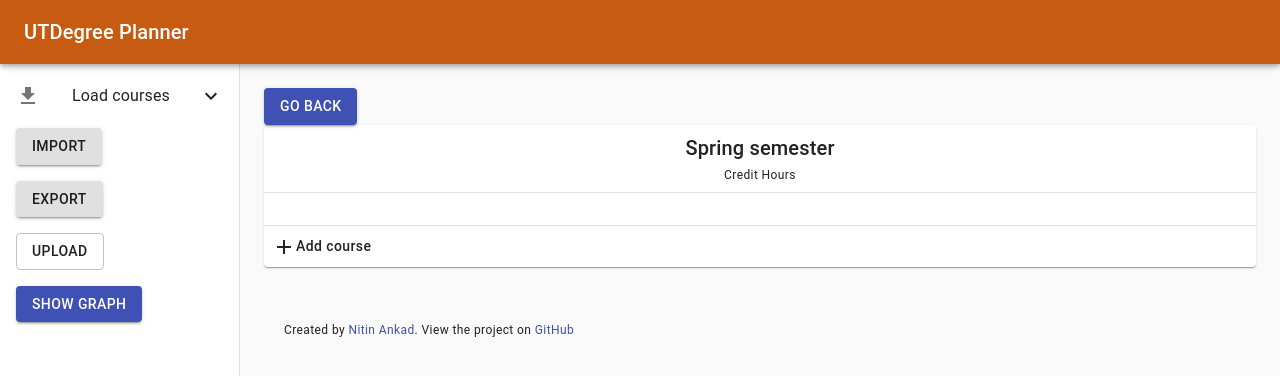
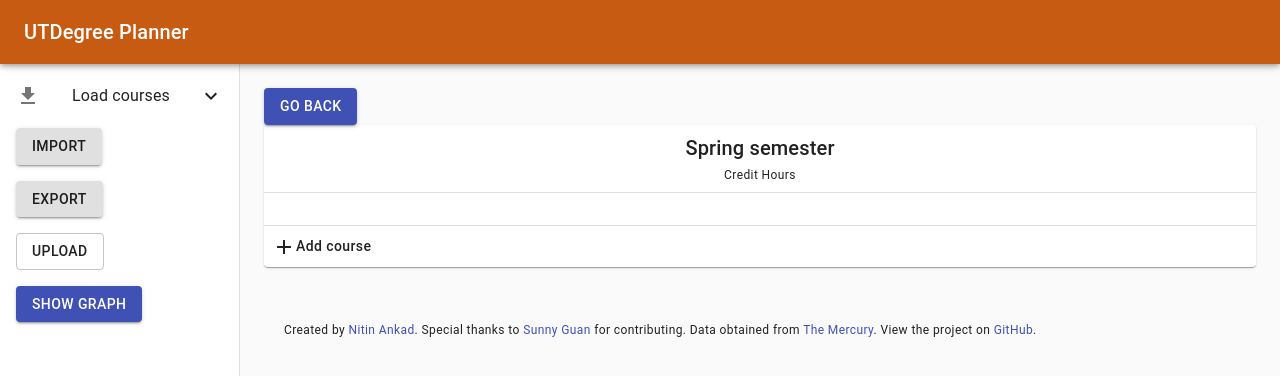
Before and after one commit to nitinankad/utdegree-planner, a React (Create React App) app: page /1/1 in a window 1280 px wide. Shown: the top 376 px of the page. Built offline with nearby package versions, Linux system fonts and the light colour scheme.

Commit message:
Updated the footer credits

```diff
--- a/src/layout/Footer.js
+++ b/src/layout/Footer.js
@@ -15,13 +15,22 @@
     <div className={classes.root}>
       <Typography variant={'caption'}>
         Created by {' '}
-        <Link component="a" href="http://ankad.io" target="blank">
+        <Link component="a" href="https://ankad.io" target="blank">
         Nitin Ankad
+        </Link>
+        . Special thanks to {' '}
+        <Link component="a" href="https://www.linkedin.com/in/sunny-guan/" target="blank">
+        Sunny Guan
+        </Link>
+        {' '} for contributing. Data obtained from {' '}
+        <Link component="a" href="https://www.utdmercury.com/" target="blank">
+        The Mercury
         </Link>
         . View the project on {' '}
         <Link component="a" href="https://github.com/nitinankad/utdegree-planner" target="blank">
         GitHub
         </Link>
+        .
       </Typography>
     </div>
   );
```
